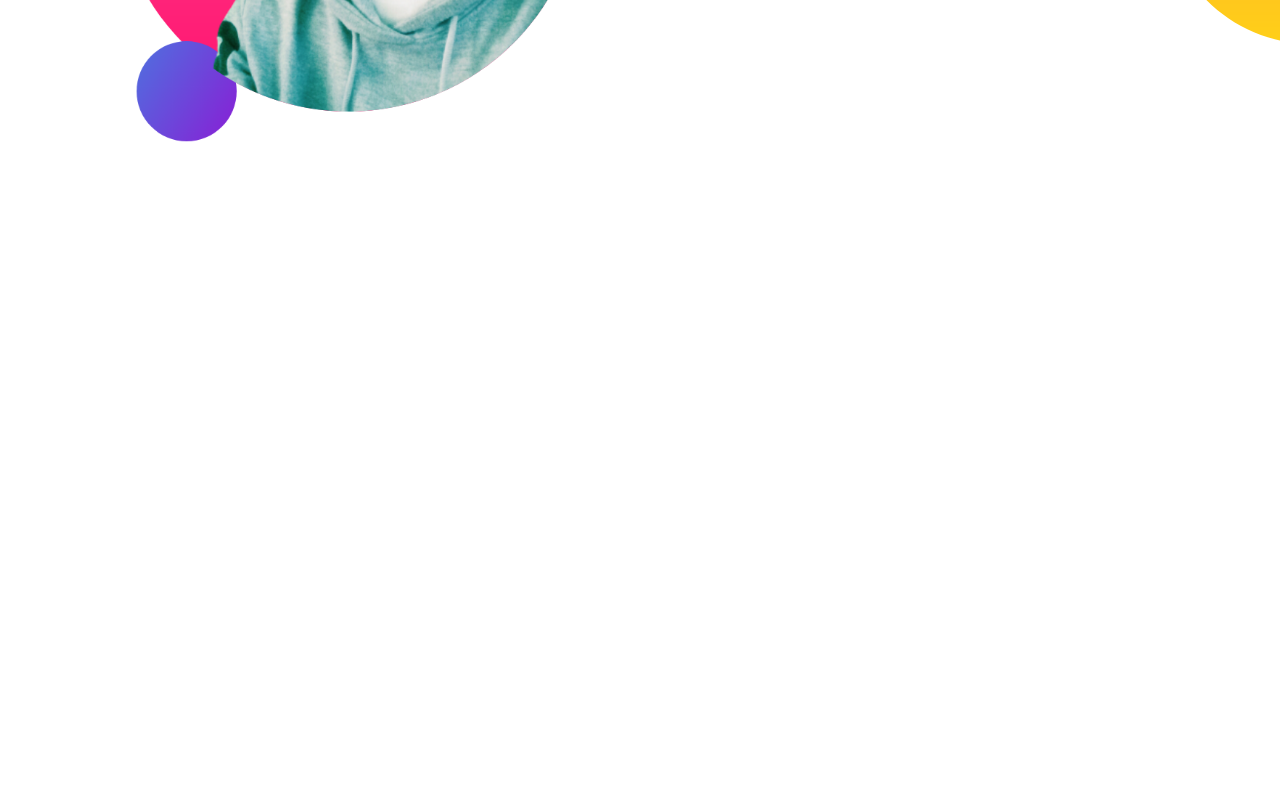
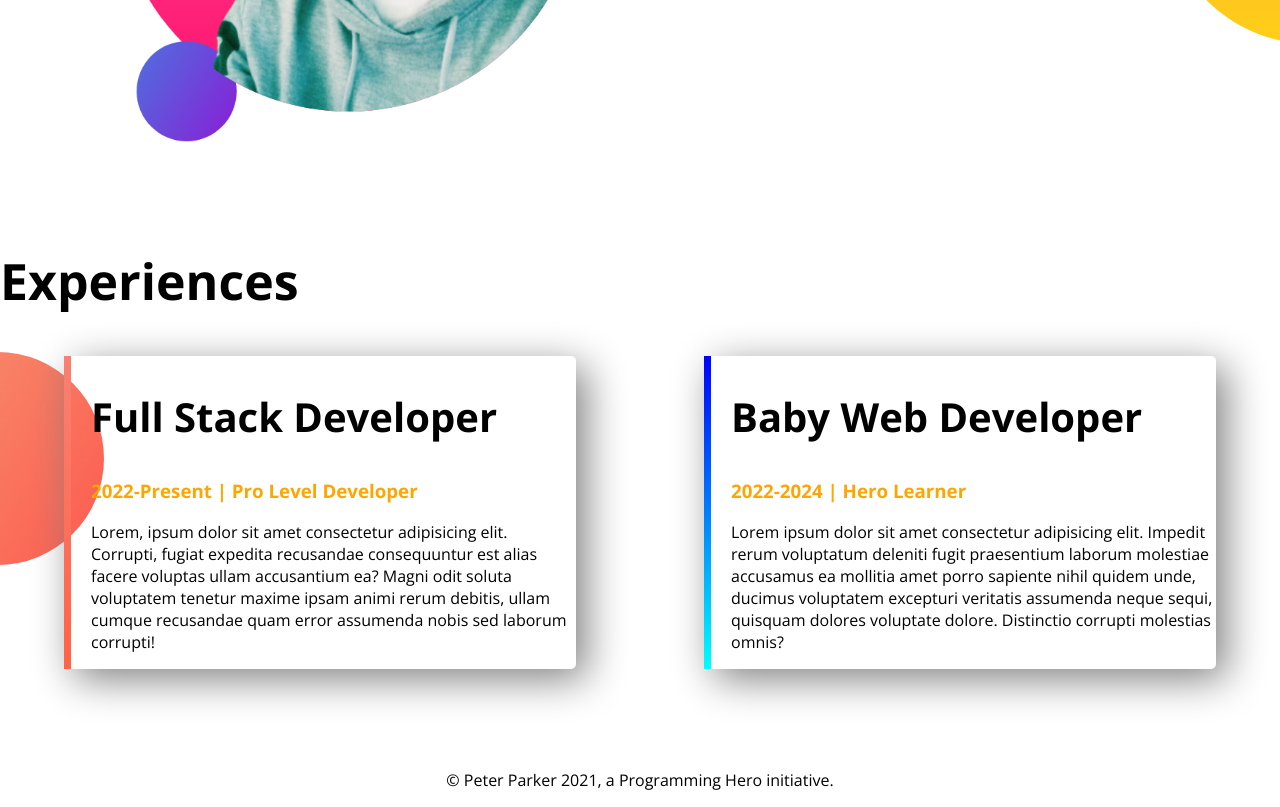
Before and after one commit to Jobayer-ak/developer-portfolio, a plain HTML site: page index.html in a window 1280 px wide. Shown: the part 976-1783 px from the top of the page. Before the commit the page ends 1223 px from the top, so only its background shows below. Drawn offline with nearby package versions, Linux system fonts and the light colour scheme.

Commit message:
footer and experience added

```diff
--- a/index.html
+++ b/index.html
@@ -14,7 +14,7 @@
     <link rel="stylesheet" href="style.css" />
   </head>
   <body>
-    <section class="top-banner">
+    <section class="top-banner flexible-container">
       <div class="half-width">
         <h1>Welcome To</h1>
         <h1><span class="orange-color">Jobayer Akanda</span> World!</h1>
@@ -32,7 +32,7 @@
       </div>
     </section>
     <!-- Start dream big section -->
-    <section class="dream-big">
+    <section class="dream-big flexible-container">
       <div class="half-width">
         <img src="/images/my-bg-2-with-pic.png" alt="" />
       </div>
@@ -48,5 +48,40 @@
       </div>
     </section>
     <!-- End dream big section -->
+
+    <!-- Start Experience section -->
+    <section class="experience-area">
+      <h1>Experiences</h1>
+      <div class="flexible-container">
+        <div id="full-stack-experience" class="experience-item">
+          <h2>Full Stack Developer</h2>
+          <h3 class="orange-color">2022-Present | Pro Level Developer</h3>
+          <p>
+            Lorem, ipsum dolor sit amet consectetur adipisicing elit. Corrupti,
+            fugiat expedita recusandae consequuntur est alias facere voluptas
+            ullam accusantium ea? Magni odit soluta voluptatem tenetur maxime
+            ipsam animi rerum debitis, ullam cumque recusandae quam error
+            assumenda nobis sed laborum corrupti!
+          </p>
+        </div>
+        <div id="web-dev-experience" class="experience-item">
+          <h2>Baby Web Developer</h2>
+          <h3 class="orange-color">2022-2024 | Hero Learner</h3>
+          <p>
+            Lorem ipsum dolor sit amet consectetur adipisicing elit. Impedit rerum
+            voluptatum deleniti fugit praesentium laborum molestiae accusamus ea
+            mollitia amet porro sapiente nihil quidem unde, ducimus voluptatem
+            excepturi veritatis assumenda neque sequi, quisquam dolores voluptate
+            dolore. Distinctio corrupti molestias omnis?
+          </p>
+        </div>
+      </section>
+      </div>
+    <!-- End Experience section -->
+    <!-- Start Footer section -->
+    <footer>
+      <p>© Peter Parker 2021, a Programming Hero initiative.</p>
+    </footer>
+    <!-- End Footer section -->
   </body>
 </html>
--- a/style.css
+++ b/style.css
@@ -6,13 +6,16 @@ body{
 }
 
 /* ======Welcome Section section===========*/
-section{
+.flexible-container{
     display: flex;
     margin-bottom: 100px;
 }
 h1{
     font-size: 50px;
 
+}
+h2{
+    font-size: 40px;
 }
 .orange-color{
     color: orange;
@@ -44,3 +47,33 @@ h1{
     background-repeat: no-repeat;
     background-position: right;
 }
+/* ==============Experience section============= */
+.experience-area{
+    background-image: url(/images/exp-bg.png);
+    background-repeat: no-repeat;
+    background-position: left;
+
+}
+.experience-item{
+    width: 40%;
+    margin-left: 5%;
+    margin-right: 5%;
+    padding-left: 20px;
+    border-radius: 5px;
+    /* border-left: 10px solid #FF9874; */
+    box-shadow: 10px 10px 40px gray;
+}
+#web-dev-experience{
+    border-left: 7px solid;
+    border-image: linear-gradient(blue, cyan);
+    border-image-slice: 1;
+}
+#full-stack-experience{
+    border-left: 7px solid;
+    border-image: linear-gradient(salmon, tomato);
+    border-image-slice: 1;
+}
+/* ======Footer section========= */
+footer p{
+    text-align: center;
+}
```
Also changed, not shown: images/FB_IMG_1641272867705.jpg (deleted), images/FB_IMG_1641272886224.jpg (deleted), images/Jobayer.jpg (deleted), images/jb.jpg (deleted), images/jobayer-2.png (deleted), images/jobayer-3.png (deleted).
